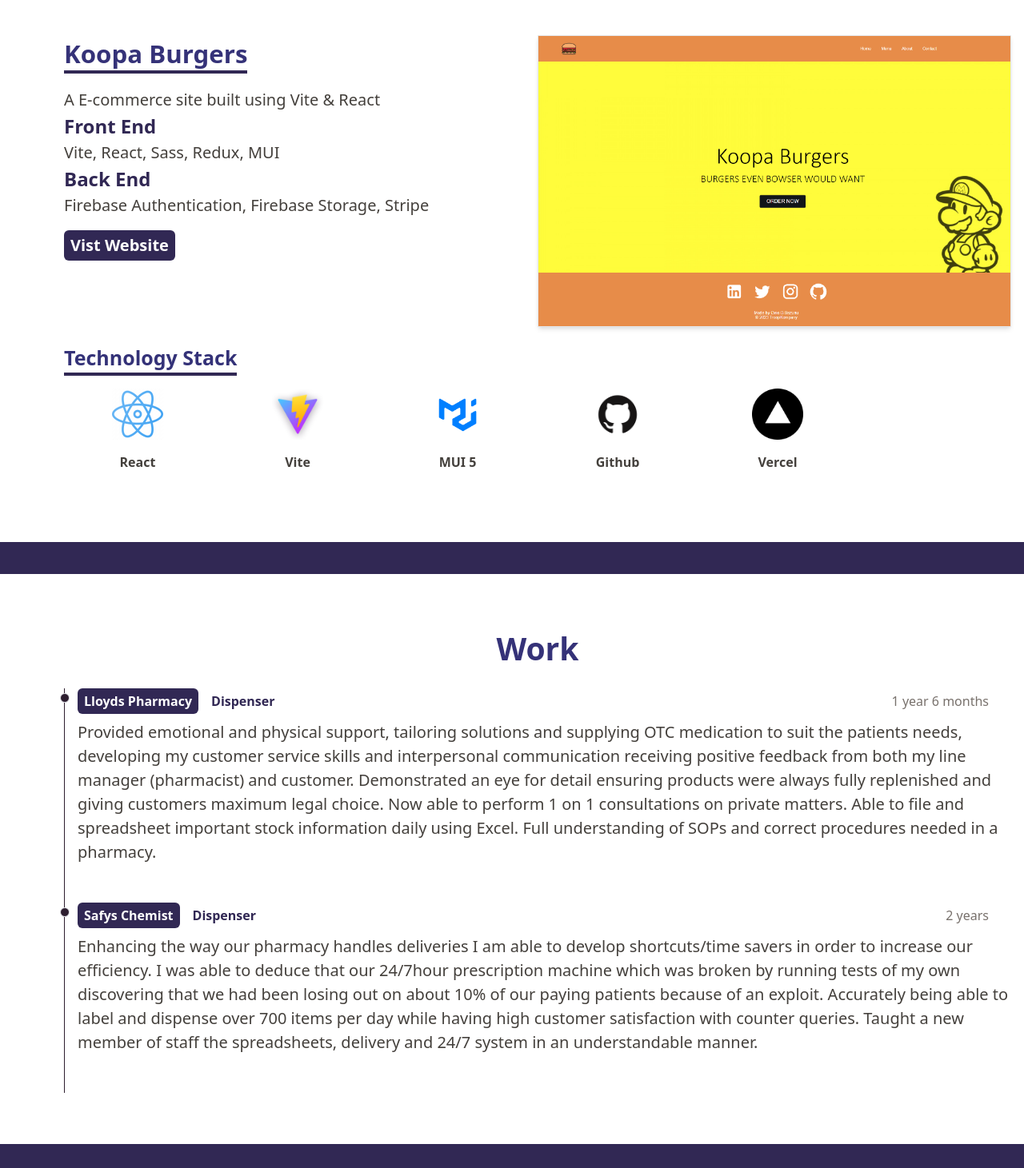
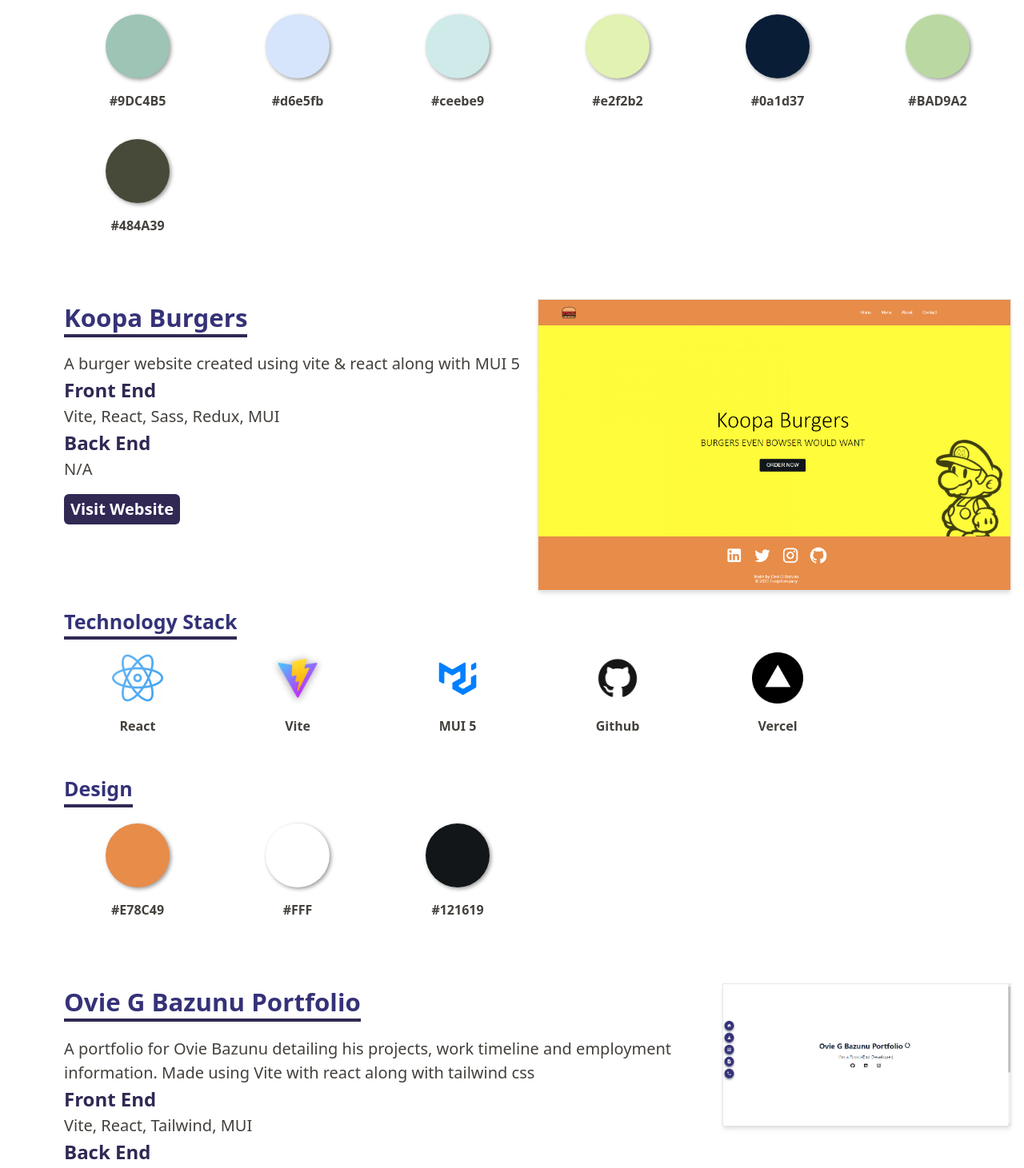
Before and after one commit to KingGift17/oviebazunuportfolio, a React (Vite) app: page / in a window 1280 px wide. Shown: the part 1909-3370 px from the top of the page at 80% size. Built offline with nearby package versions, Linux system fonts and the light colour scheme.

Commit message:
Design array has been added

```diff
--- a/src/components/Projects.jsx
+++ b/src/components/Projects.jsx
@@ -12,11 +12,13 @@
 import vercelLogo from "../assets/vercel-icon.png";
 import framerLogo from "../assets/framerMotion-icon.jpg";
 import sassLogo from "../assets/Sass-icon.png";
+import tailwindLogo from "../assets/tailwind-icon.png";
 
 const projectData = [
   {
     title: "GiftKart",
-    details: "A E-commerce site built using Vite & React ",
+    details:
+      "A E-commerce site for buying and selling items. Built using Vite & React with the storage and authentication handled by Firebase and payment handled by Stripe ",
     frontEnd: "Vite, React, Sass, Redux, MUI",
     backEnd: "Firebase Authentication, Firebase Storage, Stripe",
     img: ecomWebsiteImg,
@@ -59,12 +61,21 @@
         logo: framerLogo,
       },
     ],
+    design: [
+      { color: "#9DC4B5" },
+      { color: "#d6e5fb" },
+      { color: "#ceebe9" },
+      { color: "#e2f2b2" },
+      { color: "#0a1d37" },
+      { color: "#BAD9A2" },
+      { color: "#484A39" },
+    ],
   },
   {
     title: "Koopa Burgers",
-    details: "A E-commerce site built using Vite & React ",
+    details: "A burger website created using vite & react along with MUI 5 ",
     frontEnd: "Vite, React, Sass, Redux, MUI",
-    backEnd: "Firebase Authentication, Firebase Storage, Stripe",
+    backEnd: "N/A",
     img: foodWebsiteImg,
     websiteUrl: "https://koopa-burgers.vercel.app",
     techStack: [
@@ -89,6 +100,30 @@
         logo: vercelLogo,
       },
     ],
+    design: [{ color: "#E78C49" }, { color: "#FFF" }, { color: "#121619" }],
+  },
+  {
+    title: "Ovie G Bazunu Portfolio",
+    details:
+      "A portfolio for Ovie Bazunu detailing his projects, work timeline and employment information. Made using Vite with react along with tailwind css",
+    frontEnd: "Vite, React, Tailwind, MUI",
+    backEnd: "N/A",
+    img: portfolioImg,
+    websiteUrl: "https://oviebazunuportfolio.vercel.app",
+    techStack: [
+      { name: "React", logo: reactLogo },
+      { name: "Vite", logo: viteLogo },
+      { name: "Tailwind", logo: tailwindLogo },
+      { name: "MUI 5", logo: mui5Logo },
+      { name: "Github", logo: githubLogo },
+      { name: "Vercel", logo: vercelLogo },
+    ],
+    design: [
+      { color: "#312854" },
+      { color: "#343278" },
+      { color: "#FFF" },
+      { color: "#78716c" },
+    ],
   },
 ];
 
@@ -98,8 +133,8 @@
       <h1 className="text-4xl font-bold text-center text-[#353278]">
         Projects
       </h1>
-      <p className="text-center text-base py-8">
-        The most recent projects which i have done. All of these projects range
+      <p className="text-center text-base text-stone-700 py-8 ">
+        The most recent projects which I have done. All of these projects range
         from using different parts of vite and react along with different tools
         for payment and authentication such as Firebase and Stripe.
       </p>
@@ -114,6 +149,7 @@
             image={item.img}
             websiteUrl={item.websiteUrl}
             techStack={item.techStack}
+            design={item.design}
           />
         ))}
       </div>
--- a/src/components/items/ProjectItem.jsx
+++ b/src/components/items/ProjectItem.jsx
@@ -8,10 +8,11 @@
   image,
   websiteUrl,
   techStack,
+  design,
 }) => {
   return (
     <>
-      <div class="lg:wrap pt-10 lg:flex">
+      <div class="lg:wrap pt-10 lg:flex mt-[40px]">
         <div>
           <a
             className="border-b-4 border-b-[#312854] text-3xl font-bold hover:opacity-70 text-[#353278]"
@@ -26,11 +27,11 @@
           <h2 className="text-xl font-semibold text-[#312854]">Back End</h2>
           <p className="pb-4 text-base text-stone-700">{backEnd}</p>
           <a
-            className="inline-block text-base px-2 py-1 font-semibold text-white bg-[#312854] hover:opacity-70 rounded-md mb-2"
+            className="inline-block text-base px-2 py-1 font-semibold text-white bg-[#312854] hover:opacity-70 rounded-md mb-4"
             href={websiteUrl}
             target="_blank"
           >
-            Vist Website
+            Visit Website
           </a>
         </div>
         <div className="mb-5 h-fit border object-contain shadow-md lg:w-6/12 ml-auto">
@@ -52,6 +53,30 @@
           ))}
         </div>
       </div>
+      <div>
+        <h1 className="max-w-fit border-b-4 border-b-[#312854] text-2xl font-bold text-[#343278] mt-12">
+          Design
+        </h1>
+        <div className="grid gap-4 grid-cols-2 sm:grid-cols-3 lg:grid-cols-6">
+          {design.map((color, index) => (
+            <div key={index} className="flex flex-col items-center">
+              <div
+                style={{
+                  backgroundColor: color.color,
+                  marginTop: "20px",
+                  boxShadow: "2px 2px 5px rgba(0,0,0,0.4)",
+                  width: "80px",
+                  height: "80px",
+                  borderRadius: "50%",
+                }}
+              ></div>
+              <p className="mt-4 text-center font-bold text-stone-700">
+                {color.color}
+              </p>
+            </div>
+          ))}
+        </div>
+      </div>
     </>
   );
 };
```
Also changed, not shown: src/assets/tailwind-icon.png (added).
